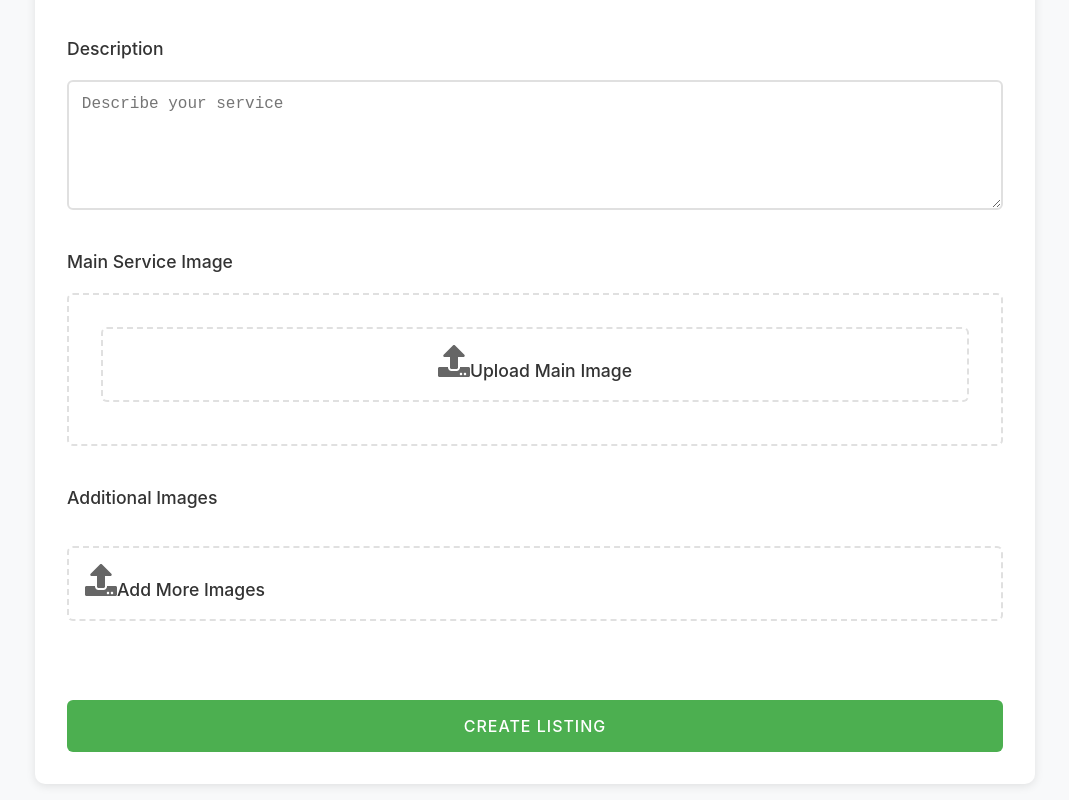
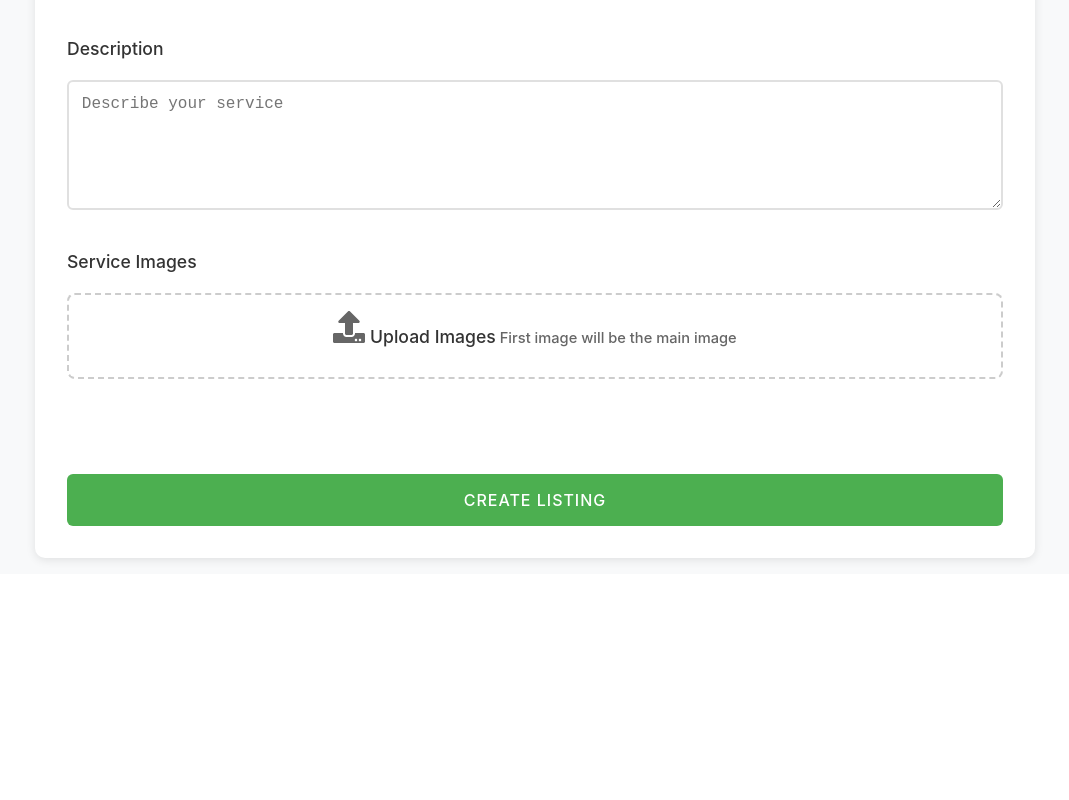
Before and after one commit to gaurang5425/Pet-Buddy, a React (Vite) app in the folder Frontend/Pet-Buddy/: page /create-listing in a window 1280 px wide. Shown: the part 1337-2137 px from the top of the page, without its empty margins (95-1164 px from the left). After the commit the page ends 1911 px from the top, so only its background shows below. Built offline with nearby package versions, Linux system fonts and the light colour scheme.

Commit message:
F : C : merge both image upload fields for make easy to use

```diff
--- a/Frontend/Pet-Buddy/src/Components/CreateListing.css
+++ b/Frontend/Pet-Buddy/src/Components/CreateListing.css
@@ -1,4 +1,3 @@
-/* Add a wrapper for the entire page */
 .page-wrapper {
     width: 100%;
     min-height: 100vh;
@@ -8,6 +7,25 @@
     justify-content: center;
     box-sizing: border-box;
     overflow-x: hidden;
+}
+
+.map-input-container {
+    position: relative;
+    width: 100%;
+}
+
+.map-input {
+    width: 100%;
+    padding: 10px;
+    border: 1px solid #ccc;
+    border-radius: 4px;
+}
+
+.pac-container {
+    z-index: 10000;
+    border-radius: 4px;
+    box-shadow: 0 2px 6px rgba(0, 0, 0, 0.3);
+    border: 1px solid #ccc;
 }
 
 .create-listing-container {
@@ -28,7 +46,6 @@
     margin-bottom: 2rem;
 }
 
-/* Progress Bar */
 .progress-container {
     margin-bottom: 2rem;
 }
@@ -158,29 +175,46 @@
     cursor: pointer;
 }
 
-.image-upload-container {
-    border: 2px dashed #e0e0e0;
-    border-radius: 6px;
-    padding: 2rem;
-    text-align: center;
-    cursor: pointer;
-    transition: all 0.3s ease;
+.images-grid {
+    display: grid;
+    grid-template-columns: repeat(auto-fill, minmax(150px, 1fr));
+    gap: 1rem;
+    margin-bottom: 1rem;
 }
 
-.image-upload-container:hover {
-    border-color: #4CAF50;
-    background-color: #f8fff8;
+.main-image-preview {
+    position: relative;
+    grid-column: span 2;
+    grid-row: span 2;
+    border: 2px solid #4CAF50;
+    border-radius: 8px;
+    overflow: hidden;
+}
+
+.main-image-label {
+    position: absolute;
+    top: 10px;
+    left: 10px;
+    background: #4CAF50;
+    color: white;
+    padding: 4px 8px;
+    border-radius: 4px;
+    font-size: 0.8rem;
 }
 
 .image-preview {
     position: relative;
-    display: inline-block;
+    border: 1px solid #e0e0e0;
+    border-radius: 8px;
+    overflow: hidden;
 }
 
+.main-image-preview img,
 .image-preview img {
-    max-width: 200px;
-    max-height: 200px;
-    border-radius: 6px;
+    width: 100%;
+    height: 100%;
+    object-fit: cover;
+    aspect-ratio: 1;
 }
 
 .remove-image {
@@ -204,45 +238,29 @@
     background: #d32f2f;
 }
 
-.more-images-container {
-    display: flex;
-    flex-direction: column;
-    gap: 1rem;
-}
-
-.more-images-grid {
-    display: grid;
-    grid-template-columns: repeat(auto-fill, minmax(150px, 1fr));
-    gap: 1rem;
-}
-
-.more-image-preview {
-    position: relative;
-    aspect-ratio: 1;
-}
-
-.more-image-preview img {
-    width: 100%;
-    height: 100%;
-    object-fit: cover;
-    border-radius: 6px;
-}
-
 .image-upload-label {
     display: flex;
     flex-direction: column;
     align-items: center;
-    gap: 0.5rem;
+    justify-content: center;
+    border: 2px dashed #ccc;
+    width: 900px;
+    height: 50px;
+    border-radius: 8px;
+    padding: 1rem;
     cursor: pointer;
-    padding: 1rem;
-    border: 2px dashed #e0e0e0;
-    border-radius: 6px;
-    transition: all 0.3s ease;
+    aspect-ratio: 1;
+    text-align: center;
 }
 
 .image-upload-label:hover {
     border-color: #4CAF50;
     background-color: #f8fff8;
+}
+
+.image-upload-label small {
+    color: #666;
+    margin-top: 0.5rem;
 }
 
 .upload-icon {
@@ -299,9 +317,7 @@
 }
 
 @keyframes spin {
-    to {
-        transform: rotate(360deg);
-    }
+    to { transform: rotate(360deg); }
 }
 
 @media (max-width: 768px) {
@@ -313,11 +329,8 @@
         padding: 1rem;
     }
 
-    .pet-types-grid {
+    .pet-types-grid,
+    .images-grid {
         grid-template-columns: repeat(auto-fill, minmax(120px, 1fr));
     }
-
-    .more-images-grid {
-        grid-template-columns: repeat(auto-fill, minmax(100px, 1fr));
-    }
 }
--- a/Frontend/Pet-Buddy/src/Components/CreateListing.jsx
+++ b/Frontend/Pet-Buddy/src/Components/CreateListing.jsx
@@ -40,8 +40,7 @@ const CreateListing = () => {
         'Dog Walking',
         'Pet Daycare',
         'Pet Grooming',
-        'Pet Taxi',
-        'Pet Training'
+        'Pet Taxi'
     ];
 
     const petTypes = [
@@ -132,38 +131,12 @@ const CreateListing = () => {
         }));
     };
 
-    const handleMainImageChange = (e) => {
-        const file = e.target.files[0];
-        if (file) {
-            // Validate file size (max 5MB)
-            if (file.size > 5 * 1024 * 1024) {
-                setError('Image size should be less than 5MB');
-                return;
-            }
-
-            setFormData(prev => ({
-                ...prev,
-                image: file
-            }));
-
-            const reader = new FileReader();
-            reader.onloadend = () => {
-                setPreviewImage(reader.result);
-                setFormData(prev => ({
-                    ...prev,
-                    base64Image: reader.result.split(',')[1]
-                }));
-            };
-            reader.readAsDataURL(file);
-        }
-    };
-
-    const handleMoreImagesChange = (e) => {
+    const handleImagesChange = (e) => {
         const files = Array.from(e.target.files);
         if (files.length > 0) {
-            // Validate total number of images (max 5)
-            if (files.length > 5) {
-                setError('You can upload maximum 5 additional images');
+            // Validate total number of images (max 6: 1 main + 5 additional)
+            if (files.length > 6) {
+                setError('You can upload maximum 6 images (1 main + 5 additional)');
                 return;
             }
 
@@ -174,24 +147,36 @@ const CreateListing = () => {
                 return;
             }
 
+            // First image becomes main image, rest go to additional images
+            const [mainFile, ...additionalFiles] = files;
+
+            // Handle main image
+            const mainReader = new FileReader();
+            mainReader.onloadend = () => {
+                setPreviewImage(mainReader.result);
                 setFormData(prev => ({
                     ...prev,
-                moreImages: files
+                    image: mainFile,
+                    base64Image: mainReader.result.split(',')[1]
                 }));
+            };
+            mainReader.readAsDataURL(mainFile);
 
+            // Handle additional images
             const newPreviews = [];
             const newBase64Images = [];
 
-            files.forEach(file => {
+            additionalFiles.forEach(file => {
                 const reader = new FileReader();
                 reader.onloadend = () => {
                     newPreviews.push(reader.result);
                     newBase64Images.push(reader.result.split(',')[1]);
 
-                    if (newPreviews.length === files.length) {
+                    if (newPreviews.length === additionalFiles.length) {
                         setPreviewMoreImages(newPreviews);
                         setFormData(prev => ({
                             ...prev,
+                            moreImages: additionalFiles,
                             base64MoreImages: newBase64Images
                         }));
                     }
@@ -202,12 +187,29 @@ const CreateListing = () => {
     };
 
     const removeMainImage = () => {
+        if (previewMoreImages.length > 0) {
+            // Move first additional image to main image
+            const [newMain, ...restImages] = previewMoreImages;
+            const [newMainFile, ...restFiles] = formData.moreImages;
+            const [newMainBase64, ...restBase64] = formData.base64MoreImages;
+
+            setPreviewImage(newMain);
+            setPreviewMoreImages(restImages);
+            setFormData(prev => ({
+                ...prev,
+                image: newMainFile,
+                base64Image: newMainBase64,
+                moreImages: restFiles,
+                base64MoreImages: restBase64
+            }));
+        } else {
+            setPreviewImage(null);
             setFormData(prev => ({
                 ...prev,
                 image: null,
                 base64Image: ''
             }));
-        setPreviewImage(null);
+        }
     };
 
     const removeMoreImage = (index) => {
@@ -477,11 +479,13 @@ const CreateListing = () => {
                     </div>
 
                     <div className="form-group">
-                        <label>Main Service Image</label>
+                        <label>Service Images</label>
                         <div className="image-upload-container">
-                            {previewImage ? (
-                                <div className="image-preview">
-                                    <img src={previewImage} alt="Preview" />
+                            <div className="images-grid">
+                                {previewImage && (
+                                    <div className="main-image-preview">
+                                        <img src={previewImage} alt="Main Preview" />
+                                        <span className="main-image-label">Main Image</span>
                                         <button
                                             type="button"
                                             className="remove-image"
@@ -490,28 +494,9 @@ const CreateListing = () => {
                                             <FaTimes />
                                         </button>
                                     </div>
-                            ) : (
-                                <label className="image-upload-label">
-                                    <input
-                                        type="file"
-                                        accept="image/*"
-                                        onChange={handleMainImageChange}
-                                        required
-                                        style={{ display: 'none' }}
-                                    />
-                                    <FaUpload className="upload-icon" />
-                                    <span>Upload Main Image</span>
-                                </label>
                                 )}
-                        </div>
-                    </div>
-
-                    <div className="form-group">
-                        <label>Additional Images</label>
-                        <div className="more-images-container">
-                            <div className="more-images-grid">
                                 {previewMoreImages.map((preview, index) => (
-                                    <div key={index} className="more-image-preview">
+                                    <div key={index} className="image-preview">
                                         <img src={preview} alt={`Additional ${index + 1}`} />
                                         <button
                                             type="button"
@@ -522,18 +507,20 @@ const CreateListing = () => {
                                         </button>
                                     </div>
                                 ))}
-                            </div>
                                 <label className="image-upload-label">
                                     <input
                                         type="file"
                                         accept="image/*"
-                                    onChange={handleMoreImagesChange}
+                                        onChange={handleImagesChange}
                                         multiple
+                                        required={!previewImage}
                                         style={{ display: 'none' }}
                                     />
                                     <FaUpload className="upload-icon" />
-                                <span>Add More Images</span>
+                                    <span> Upload Images</span>
+                                    <small> First image will be the main image</small>
                                 </label>
+                            </div>
                         </div>
                     </div>
 
--- a/Frontend/Pet-Buddy/src/Components/MyListings.css
+++ b/Frontend/Pet-Buddy/src/Components/MyListings.css
@@ -11,12 +11,11 @@
     justify-content: space-between;
     align-items: center;
     margin-bottom: 2rem;
-    margin-top: 100px;
+    margin-top: 80px;
     padding: 1.5rem;
     background: white;
     border-radius: 12px;
     box-shadow: 0 2px 4px rgba(0, 0, 0, 0.05);
-    position: sticky;
     top: 1rem;
     z-index: 100;
 }
```
Lines whose indentation alone changed are shown as unchanged.
